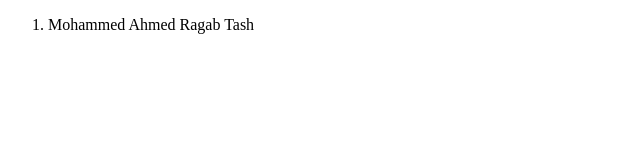
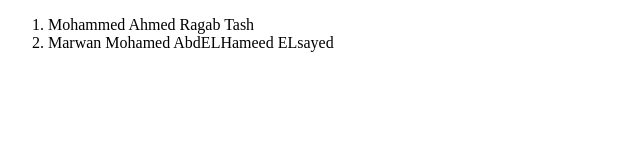
Before and after one commit to M-Tash/Git_Lab, a plain HTML site: page index.html in a window 1280 px wide. Shown: the whole page, without its empty margins (0-640 px from the left). Drawn offline with Linux system fonts and the light colour scheme.

Commit message:
marwan's commit

```diff
--- a/index.html
+++ b/index.html
@@ -1,20 +1,22 @@
 <!DOCTYPE html>
 <html lang="en">
+
 <head>
-    <meta charset="UTF-8">
-    <meta name="viewport" content="width=device-width, initial-scale=1.0">
-    <title>Document</title>
+  <meta charset="UTF-8">
+  <meta name="viewport" content="width=device-width, initial-scale=1.0">
+  <title>Document</title>
 </head>
+
 <body>
 
-<ol>
+  <ol>
     <li>
       Mohammed Ahmed Ragab Tash
     </li>
+    <li>
+      Marwan Mohamed AbdELHameed ELsayed
+    </li>
+  </ol>
+</body>
 
-
-</ol>
-
-
-</body>
 </html>
```
